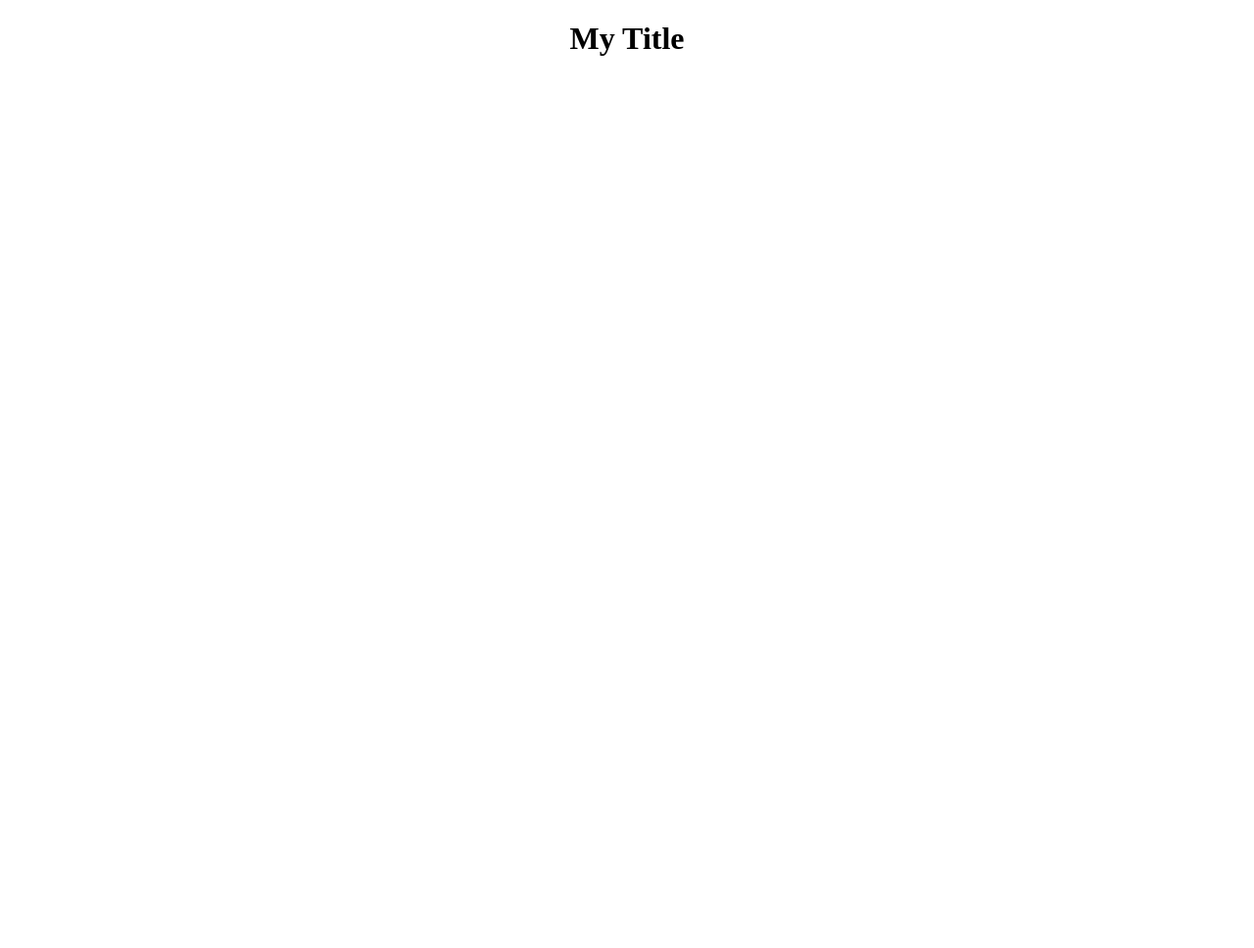
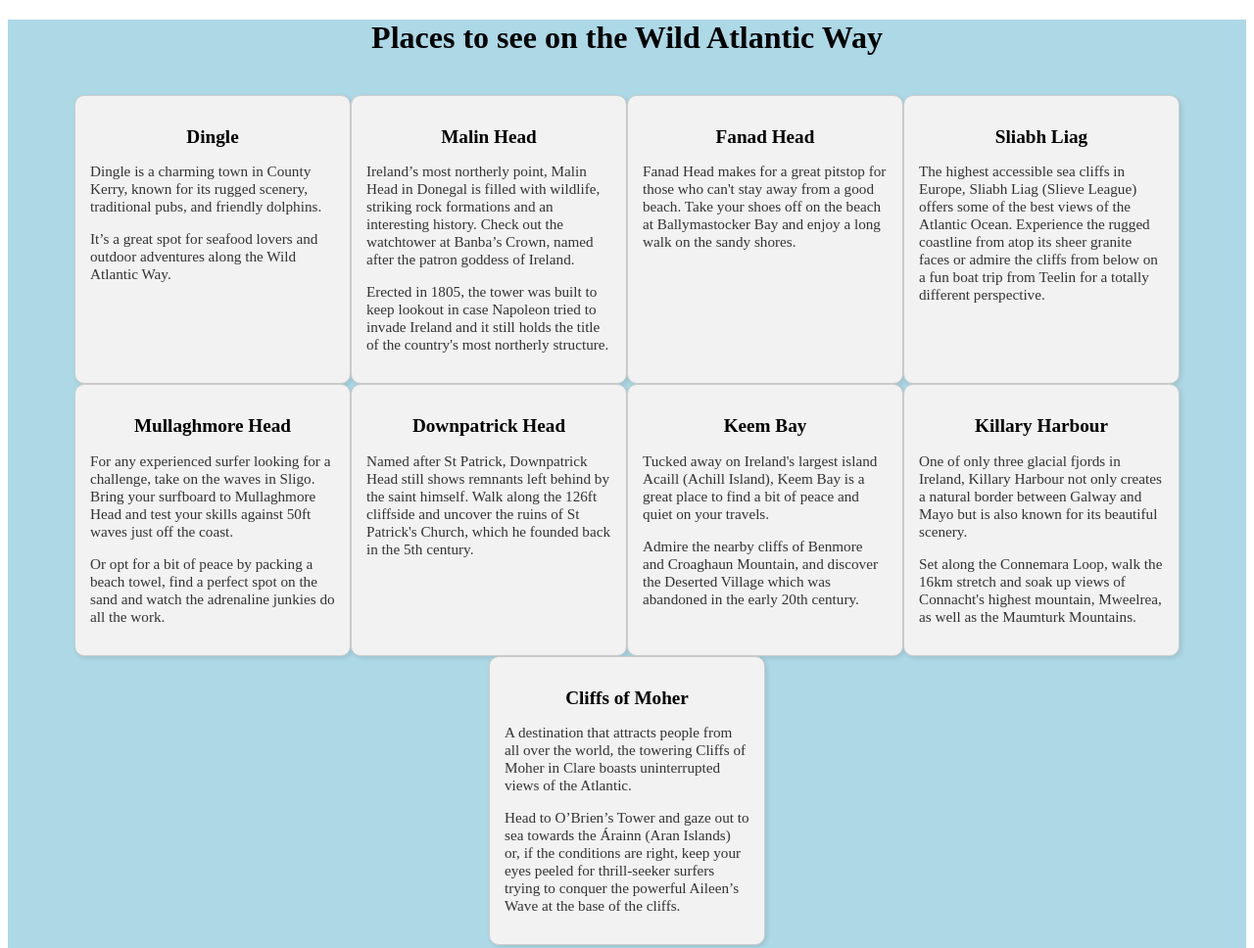
Before and after one commit to Sean-Salamah/wild-atlantic-way, a plain HTML site: page sections/places.html in a window 1280 px wide. Shown: the top 968 px of the page at 98% size. Before the commit the page ends 800 px from the top, so only its background shows below. Drawn offline with Linux system fonts and the light colour scheme; files that its build step writes are made by us from their sources.

Commit message:
add updated files

```diff
--- a/Styles/main.css
+++ b/Styles/main.css
@@ -0,0 +1,37 @@
+.container {
+    display: flex;
+    flex-wrap: wrap;
+    justify-content: center;
+    padding: 20px;
+}
+
+.place-box {
+    width: 250px;
+    background-color: #f2f2f2;
+    border: 1px solid #ccc;
+    border-radius: 10px;
+    padding: 15px;
+    box-shadow: 2px 2px 5px rgba(0,0,0,0.1);
+}
+
+
+
+.place-box h2 {
+    font-size: 1.2em;
+    margin-bottom: 10px;
+    text-align: center;
+}
+
+.place-box p {
+    font-size: 0.95em;
+    color: #333;
+}
+
+.title {
+    text-align: center;
+    margin: 20px;
+}
+
+.places{
+    background: lightblue;
+}
--- a/sections/places.html
+++ b/sections/places.html
@@ -1,16 +1,69 @@
 <!DOCTYPE html>
 <html>
+<head>
+    <title>Places</title>
+    <link rel="stylesheet" href="../Styles/main.css">
 
-    <head>
-        <title>Places</title>
-        <link rel="stylesheet" href="main.css">
-    </head>
-    <body>
-       <header>
-           <div><a href="Dingle.html" style="display:block;height:100%;width:100%"></a>
-       <h1 class="title" style = "text-align:center; margin = 20px"> My Title </h1>
+</head>
+<div class="places">
+<body>
+    <header>
+        <h1 class="title">Places to see on the Wild Atlantic Way</h1>
+    </header>
+
+    <main class="container">
+
+        <div class="place-box">
+            <h2>Dingle</h2>
+            <p>Dingle is a charming town in County Kerry, known for its rugged scenery, traditional pubs, and friendly dolphins.</p>
+            <p>It’s a great spot for seafood lovers and outdoor adventures along the Wild Atlantic Way.</p>
             </div>
-</header>
 
-    </body>
+         <div class="place-box">
+            <h2>Malin Head</h2>
+            <p>Ireland’s most northerly point, Malin Head in Donegal is filled with wildlife, striking rock formations and an interesting history. Check out the watchtower at Banba’s Crown, named after the patron goddess of Ireland. </p>
+            <p>Erected in 1805, the tower was built to keep lookout in case Napoleon tried to invade Ireland and it still holds the title of the country's most northerly structure. </p>
+            </div>
+
+             <div class="place-box">
+            <h2>Fanad Head</h2>
+            <p>Fanad Head makes for a great pitstop for those who can't stay away from a good beach. Take your shoes off on the beach at Ballymastocker Bay and enjoy a long walk on the sandy shores.</p>
+             </div>
+
+            <div class="place-box">
+            <h2>Sliabh Liag</h2>
+            <p>The highest accessible sea cliffs in Europe, Sliabh Liag (Slieve League) offers some of the best views of the Atlantic Ocean. Experience the rugged coastline from atop its sheer granite faces or admire the cliffs from below on a fun boat trip from Teelin for a totally different perspective. </p>
+            </div>
+
+            <div class="place-box">
+            <h2>Mullaghmore Head</h2>
+            <p>For any experienced surfer looking for a challenge, take on the waves in Sligo. Bring your surfboard to Mullaghmore Head and test your skills against 50ft waves just off the coast.</p>
+            <p>Or opt for a bit of peace by packing a beach towel, find a perfect spot on the sand and watch the adrenaline junkies do all the work. </p>
+            </div>
+
+            <div class="place-box">
+            <h2>Downpatrick Head</h2>
+            <p>Named after St Patrick, Downpatrick Head still shows remnants left behind by the saint himself. Walk along the 126ft cliffside and uncover the ruins of St Patrick's Church, which he founded back in the 5th century.</p>
+            </div>
+
+            <div class="place-box">
+            <h2>Keem Bay</h2>
+            <p>Tucked away on Ireland's largest island Acaill (Achill Island), Keem Bay is a great place to find a bit of peace and quiet on your travels. </p>
+            <p>Admire the nearby cliffs of Benmore and Croaghaun Mountain, and discover the Deserted Village which was abandoned in the early 20th century. </p>
+            </div>
+
+            <div class="place-box">
+            <h2>Killary Harbour</h2>
+            <p>One of only three glacial fjords in Ireland, Killary Harbour not only creates a natural border between Galway and Mayo but is also known for its beautiful scenery. </p>
+            <p>Set along the Connemara Loop, walk the 16km stretch and soak up views of Connacht's highest mountain, Mweelrea, as well as the Maumturk Mountains. </p>
+            </div>
+
+            <div class="place-box">
+            <h2>Cliffs of Moher</h2>
+            <p>A destination that attracts people from all over the world, the towering Cliffs of Moher in Clare boasts uninterrupted views of the Atlantic. </p>
+            <p>Head to O’Brien’s Tower and gaze out to sea towards the Árainn (Aran Islands) or, if the conditions are right, keep your eyes peeled for thrill-seeker surfers trying to conquer the powerful Aileen’s Wave at the base of the cliffs. </p>
+            </div>
+    </main>
+</body>
+</div>
 </html>
```
